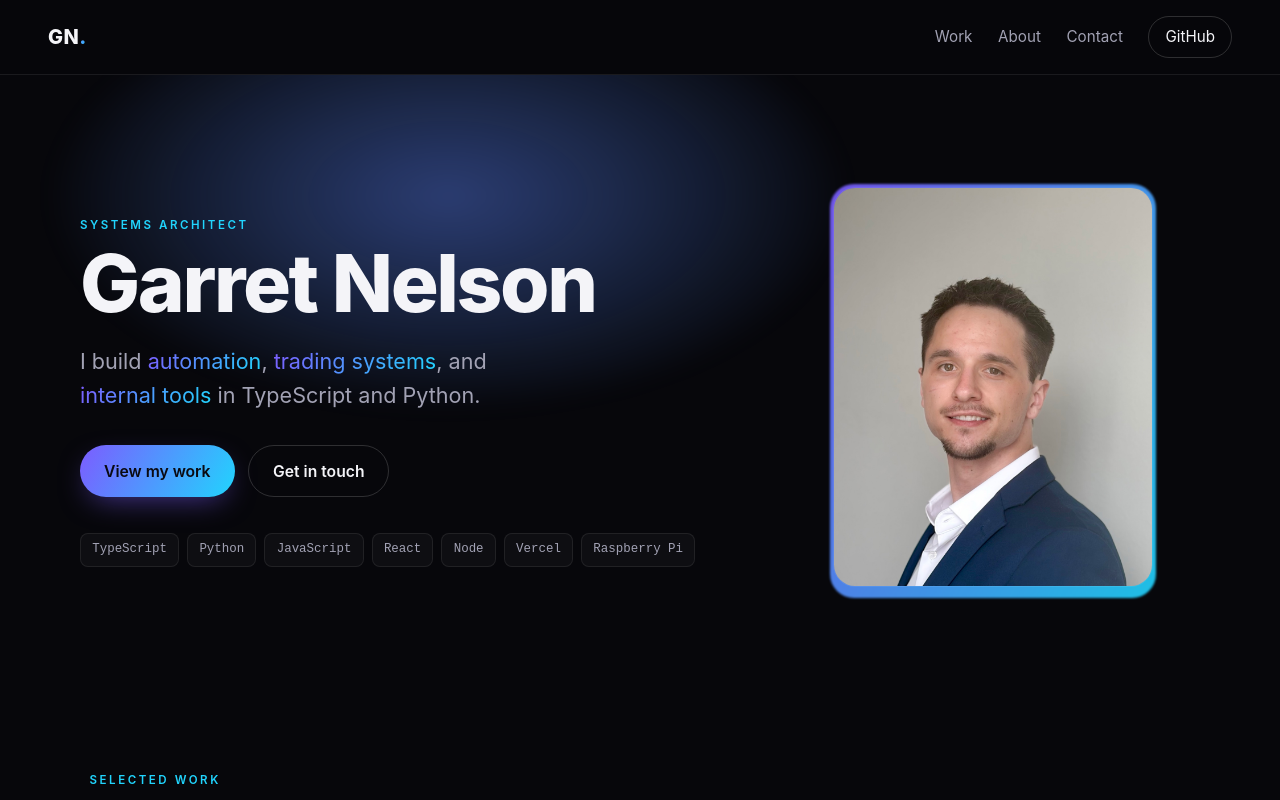
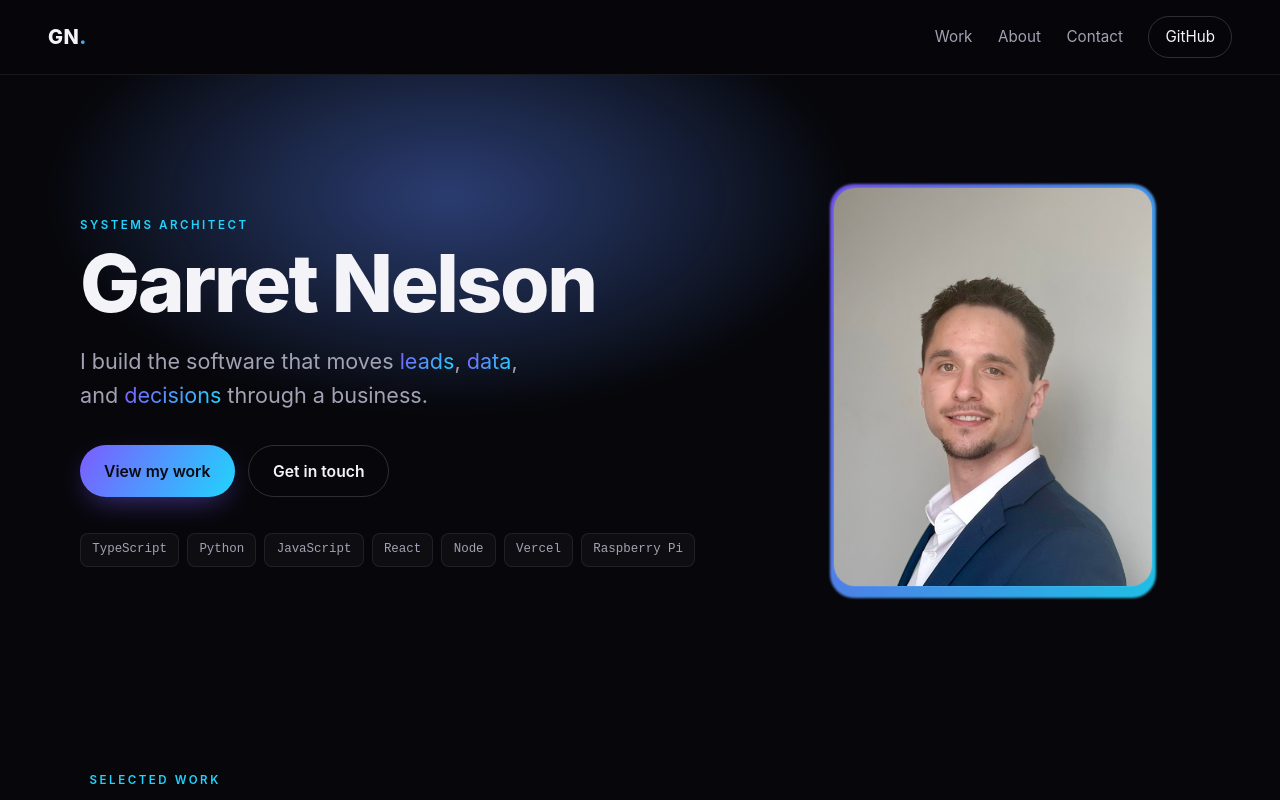
Before and after one commit to Garretn4/Portfolio, a React (Vite) app: page / in a window 1280 px wide. Shown: the top 800 px of the page. Built offline with nearby package versions, Linux system fonts and the light colour scheme.

Commit message:
Update Hero.tsx

```diff
--- a/src/components/Hero.tsx
+++ b/src/components/Hero.tsx
@@ -10,10 +10,10 @@ export default function Hero() {
         <div className="hero__text">
           <p className="hero__eyebrow">Systems Architect</p>
           <h1 className="hero__name">Garret Nelson</h1>
-          <p className="hero__lead">
-            I build <span className="grad">automation</span>, <span className="grad">trading systems</span>,
-            and <span className="grad">internal tools</span> in TypeScript and Python.
-          </p>
+         <p className="hero__lead">
+  I build the software that moves <span className="grad">leads</span>,{' '}
+  <span className="grad">data</span>, and <span className="grad">decisions</span> through a business.
+</p>
           <div className="hero__actions">
             <a className="btn btn--primary" href="#work">
               View my work
```
